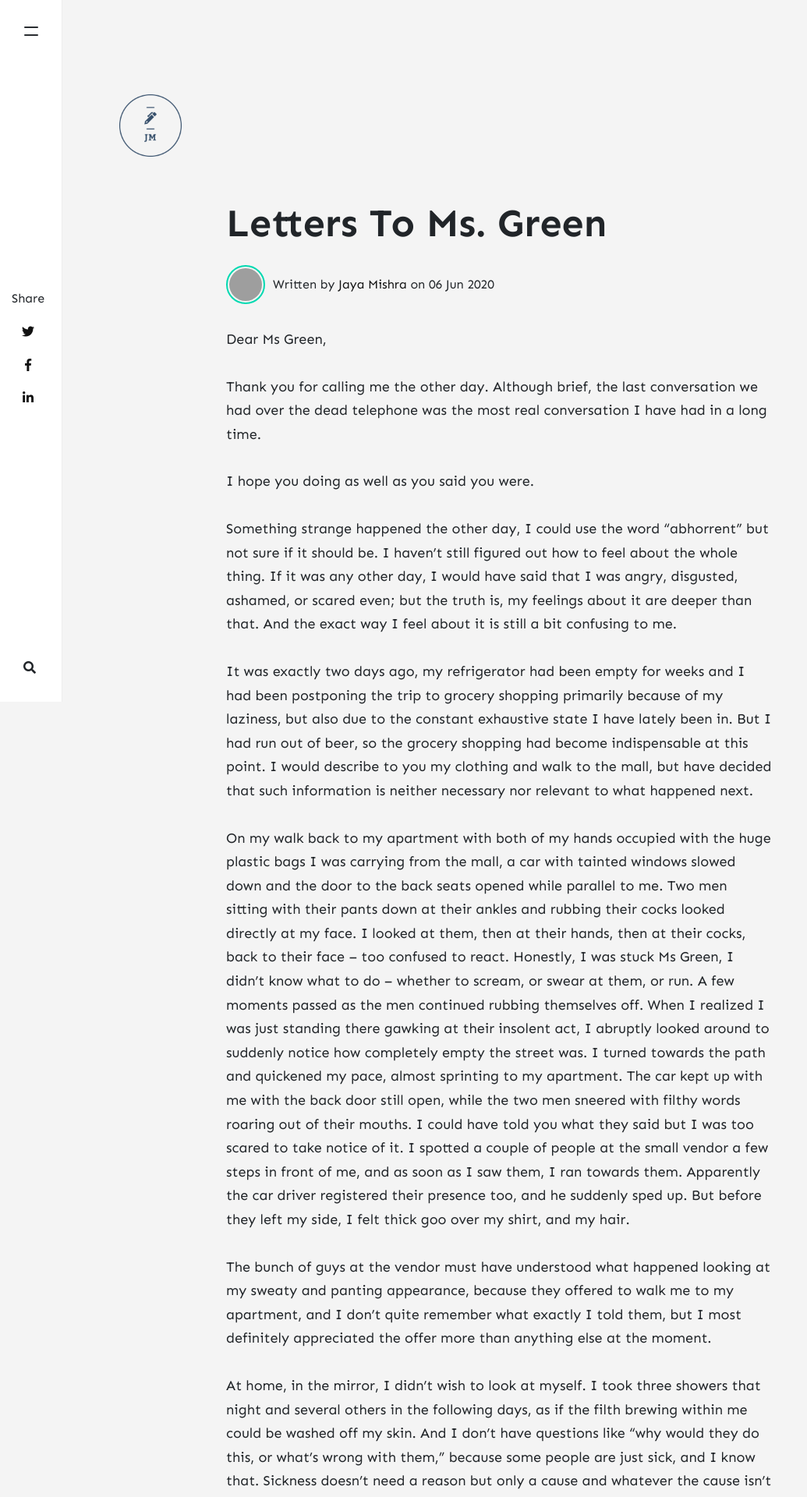
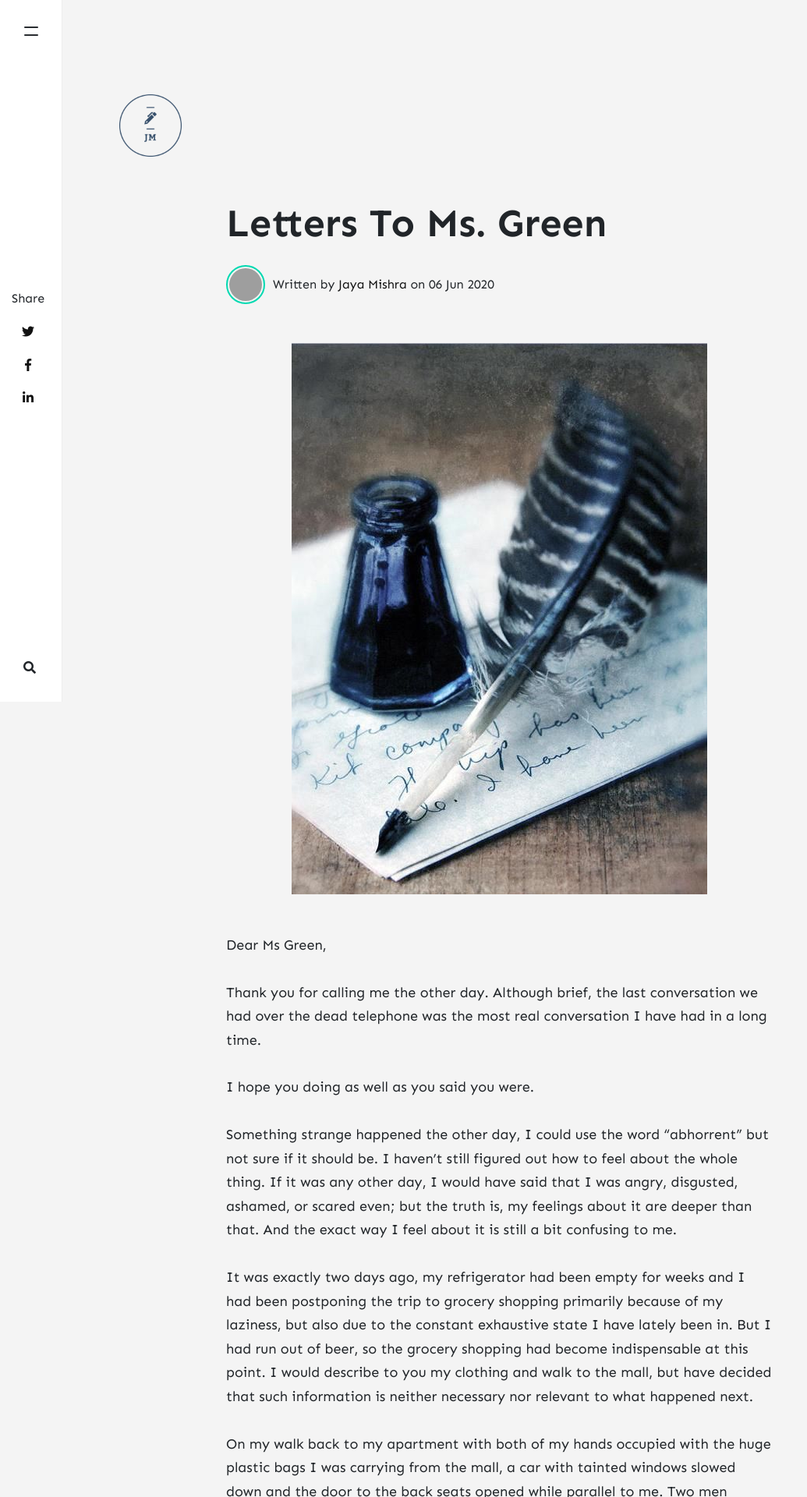
Before and after one commit to owcloud/jm, a Jekyll site: the page built from _posts/2020-06-06-Letters-to-Ms.-Green.md, in a window 1280 px wide. Shown: the top 1920 px of the page at 78% size, without its empty margins (0-1035 px from the left). Built offline with Jekyll 4.4.1, drawn with Linux system fonts in a browser that asks for light colours; nearby versions of some CDN libraries; comment, search, counter and statistics services are not loaded; grey boxes are pictures that could not be loaded.

Commit message:
Update 2020-06-06-Letters-to-Ms.-Green.md

```diff
--- a/_posts/2020-06-06-Letters-to-Ms.-Green.md
+++ b/_posts/2020-06-06-Letters-to-Ms.-Green.md
@@ -6,8 +6,10 @@ categories:
   - Letters
 tags:
   - null
-image: null
+image: assets/L2p.jpg
 ---
+
+
 Dear Ms Green,
 
 Thank you for calling me the other day. Although brief, the last conversation we had over the dead telephone was the most real conversation I have had in a long time.
```
